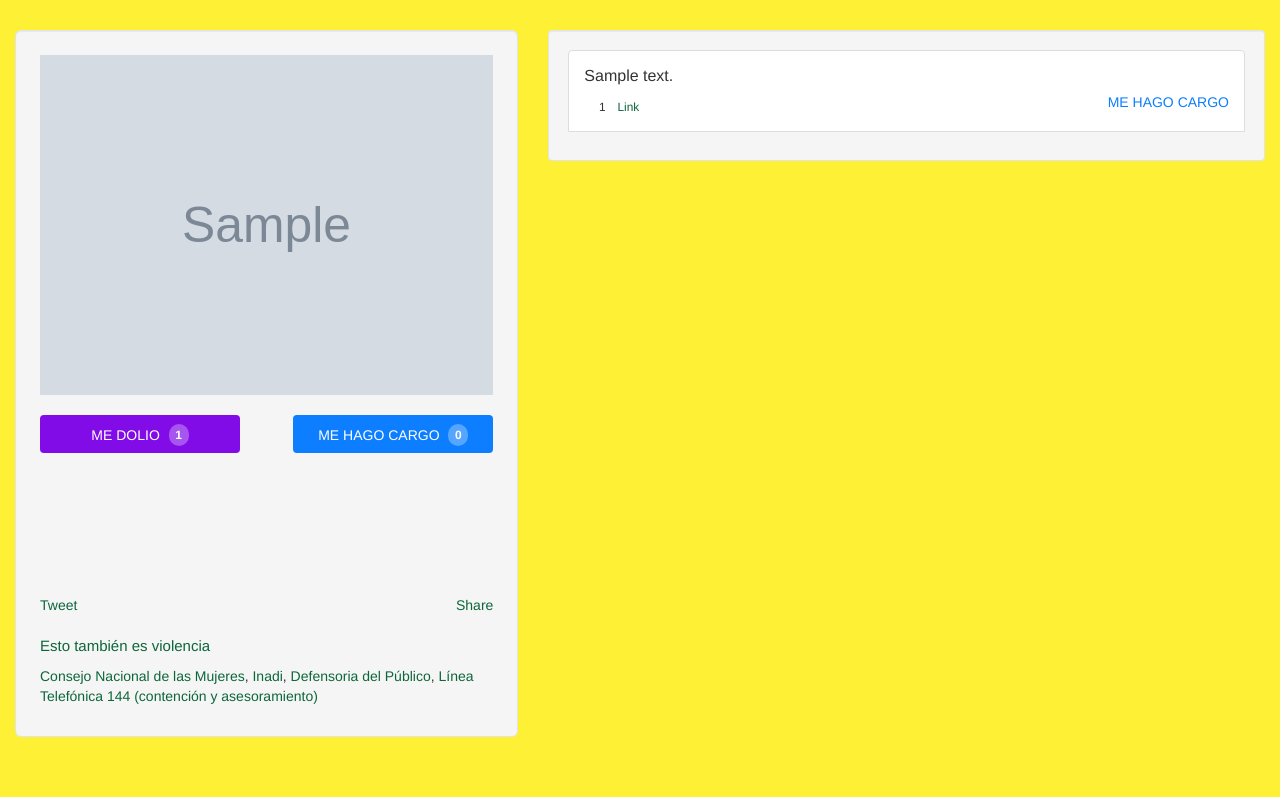
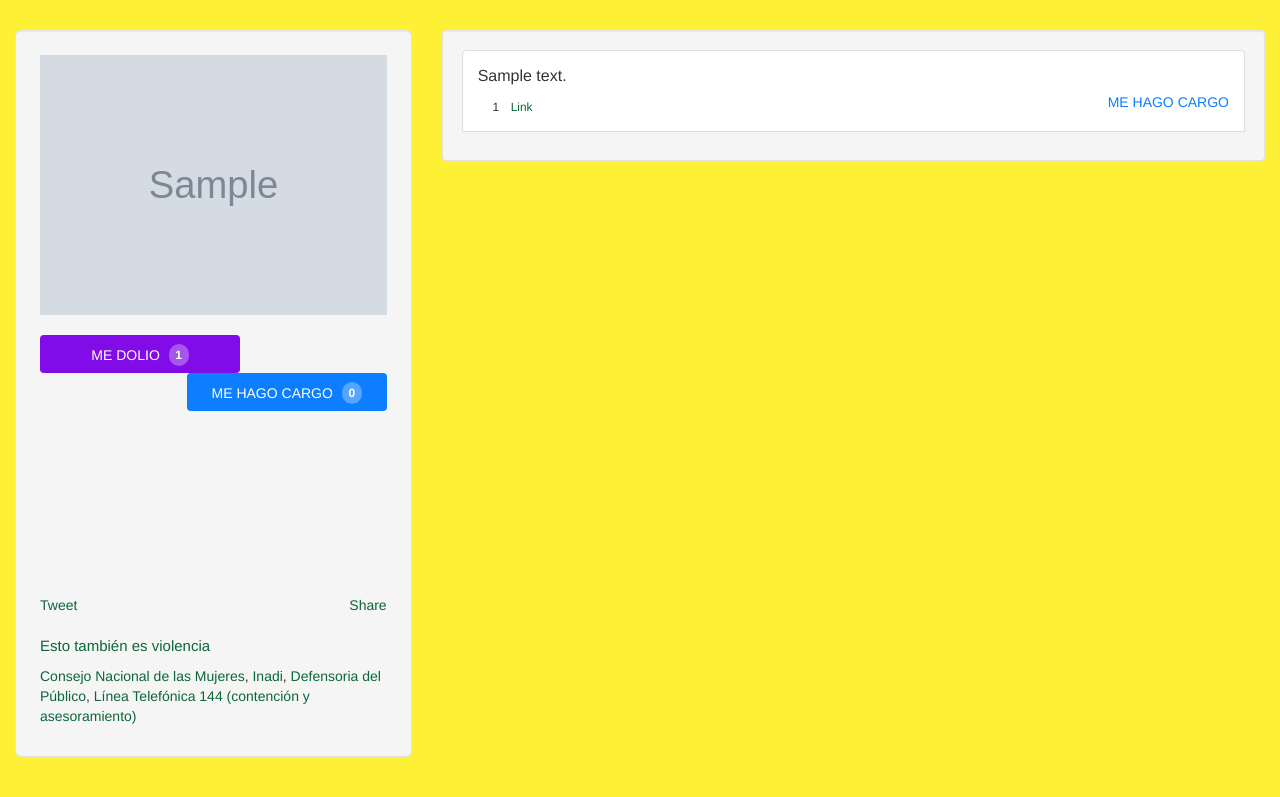
Before and after one commit to slezica/hacke, a Django app: a page that uses app/templates/poster.html in a window 1280 px wide. Shown: the part 163-960 px from the top of the page. Before the commit the page ends 900 px from the top, so only its background shows below. Run offline with Django 3.2, Linux system fonts and the light colour scheme; tables that the repository leaves empty hold one stand-in row (values such as "Sample post"); grey boxes marked "Sample" are stand-in pictures; data that the repository does not hold is empty; some libraries are stand-ins or nearby versions.

Commit message:
Resize columns

```diff
--- a/app/templates/poster.html
+++ b/app/templates/poster.html
@@ -16,7 +16,7 @@
   {% include 'partials/share_buttons.html' %}
 
   <section class="row">
-    <div class="col-xs-12 col-md-5">
+    <div class="col-xs-12 col-md-4">
       <div class="well well-lg image-well {% if my_reaction %}with-reaction{% endif %}">
         <div class="image-container">
           <div class="image text-center">
@@ -88,7 +88,7 @@
         </div>
       </div>
     </div>
-    <div class="col-xs-12 col-md-7">
+    <div class="col-xs-12 col-md-8">
       <div class="list-group well comments">
         {% if not comments %}
           <p class="empty-comments">Aún no hay testimonios</p>
```
